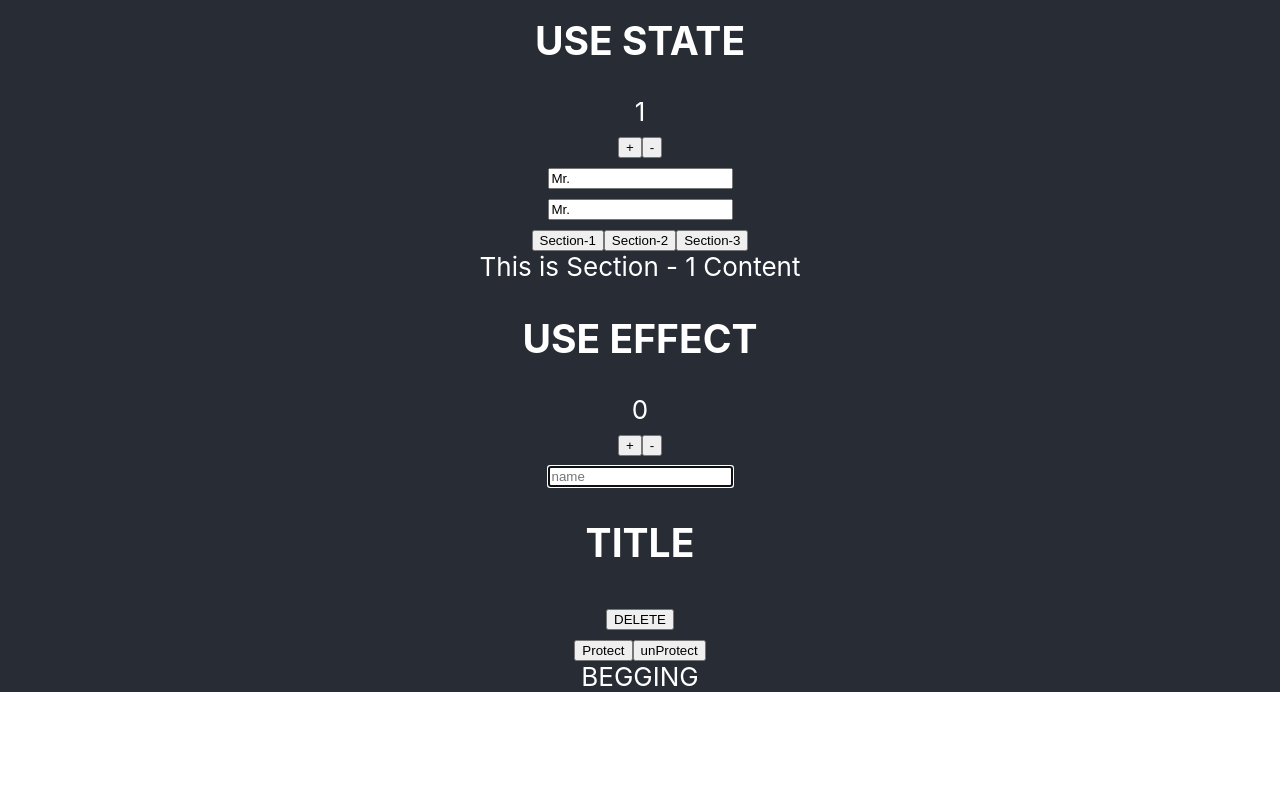
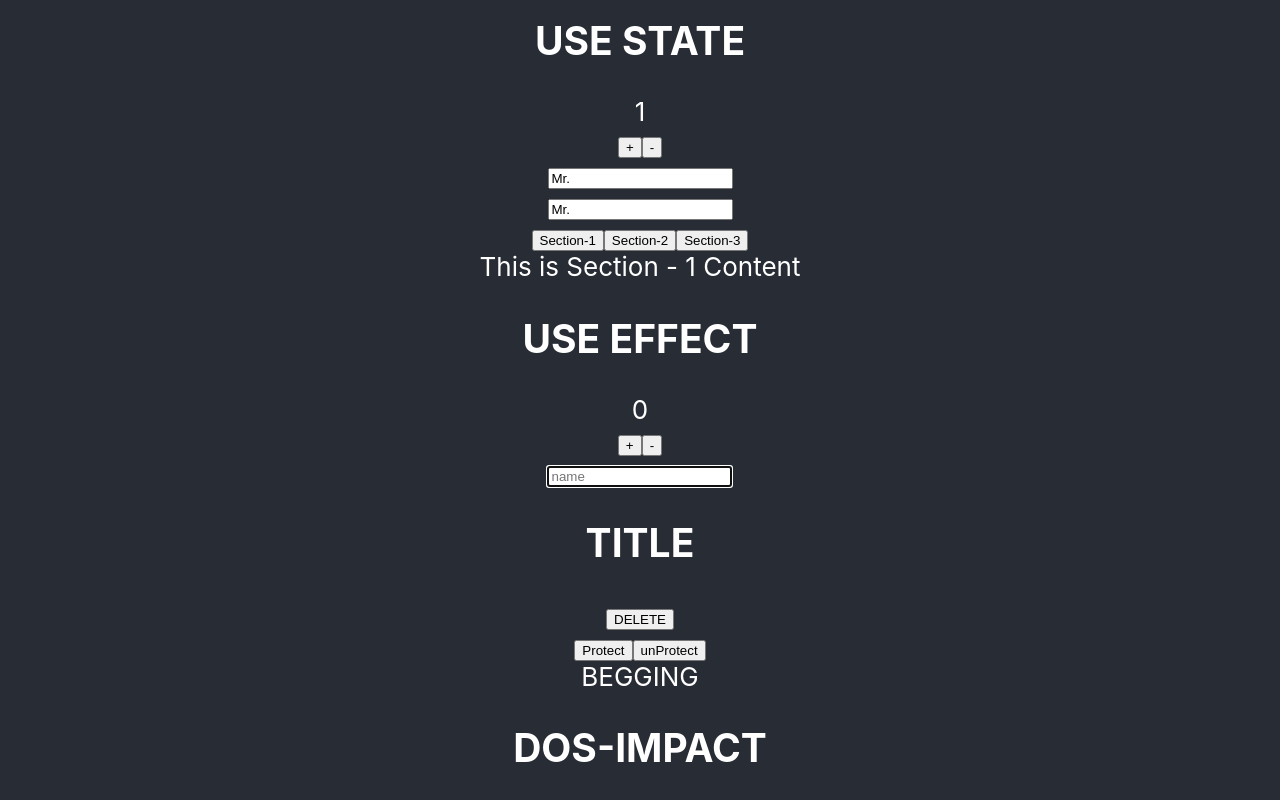
Before and after one commit to DosImpact/lecture_react_hooks, a React (Create React App) app: page / in a window 1280 px wide. Shown: the part 494-1294 px from the top of the page. Before the commit the page ends 1186 px from the top, so only its background shows below. Built offline with nearby package versions, Linux system fonts and the light colour scheme.

Commit message:
all upload

```diff
--- a/src/App.js
+++ b/src/App.js
@@ -22,6 +22,7 @@ function App() {
           <Hook9 />
           <Hook10 />
           <Hook11 />
+          <Hook12 />
         </Section>
       </header>
     </div>
@@ -276,3 +277,28 @@ const Hook11 = () => {
   useBeforeLeave(beggingYou);
   return <div>BEGGING</div>;
 };
+
+const useFadeIn = () => {
+  const element = useRef();
+  useEffect(() => {
+    if (element.current) {
+      const { current } = element;
+      current.style.transition = `opacity 3s`;
+      current.style.opacity = 1;
+    }
+  }, []);
+  return { ref: element, style: { opacity: 0 } };
+};
+
+const Hook12 = () => {
+  const titleFadein = useFadeIn();
+  return (
+    <>
+      <h2 {...titleFadein}>DOS-IMPACT</h2>
+    </>
+  );
+};
+
+const useNetwork = (onChange) => {
+  const [status, setStatus] = useState(navigator.onLine);
+};
```
Also changed, not shown: 1 other file (tests, documents, lock files or other folders).
